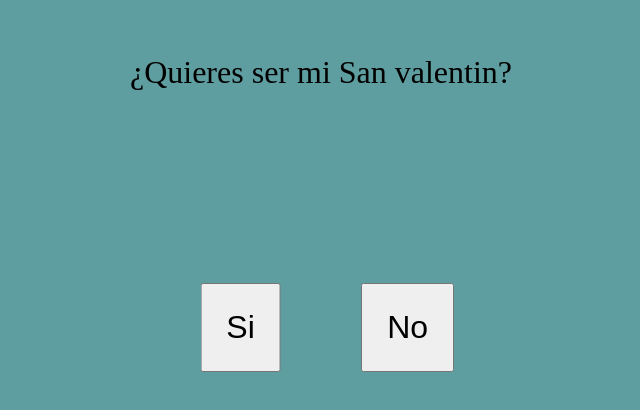
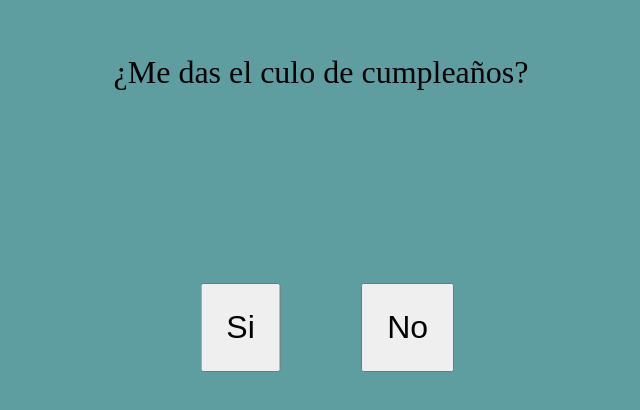
Before and after one commit to sebas890p/pruebaDD, a plain HTML site: page index.html in a window 1280 px wide. Shown: the part 138-548 px from the top of the page, without its empty margins (319-959 px from the left). Drawn offline with Linux system fonts and the light colour scheme.

Commit message:
Update index.html

```diff
--- a/index.html
+++ b/index.html
@@ -10,7 +10,7 @@
 <body>
 
     <div class="contenedor">
-        <p>¿Quieres ser mi San valentin?</p>
+        <p>¿Me das el culo de cumpleaños?</p>
         <button id="yesBtn">Si</button>
         <button id="noBtn">No</button>
     </div>
```
